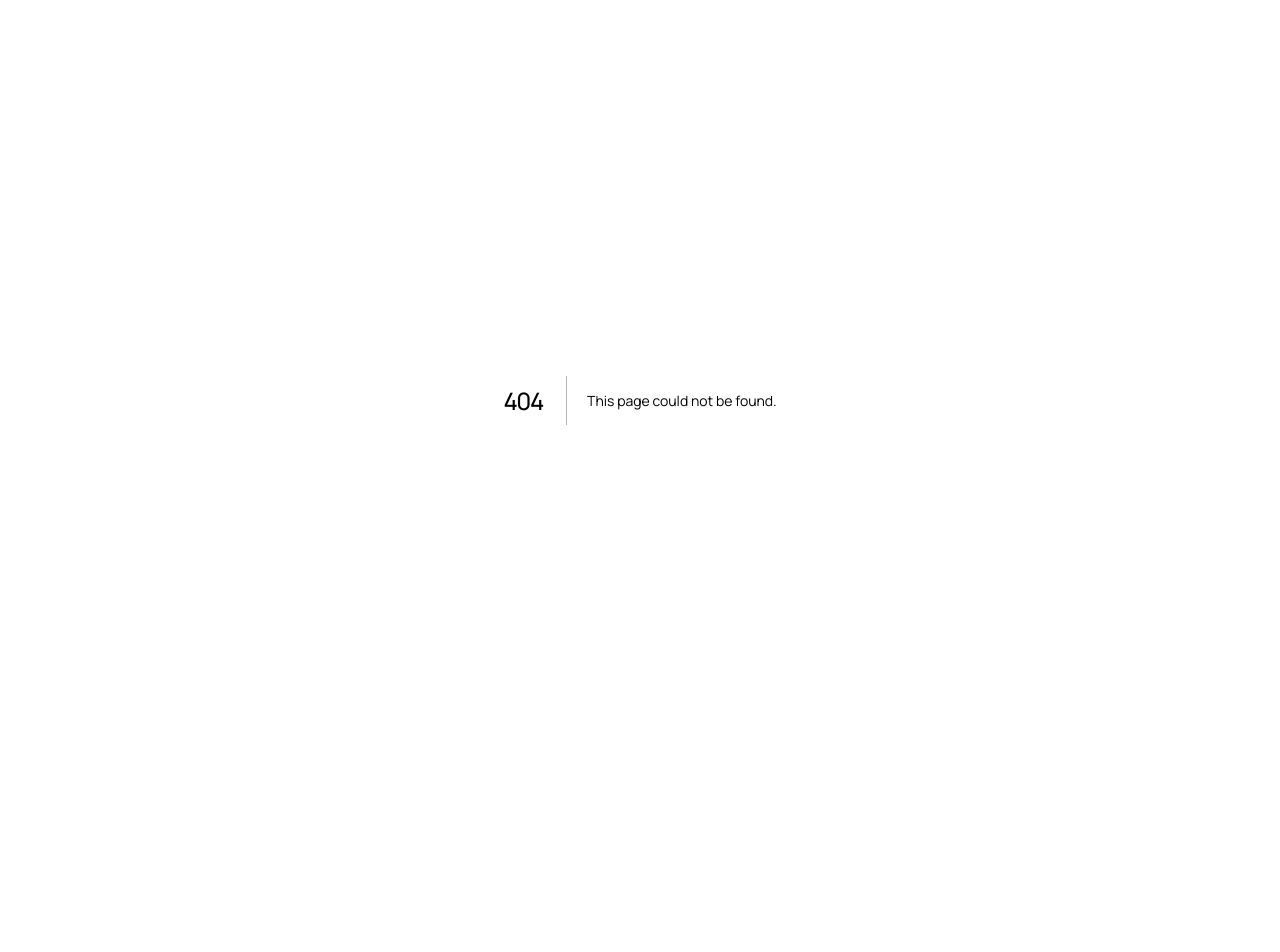
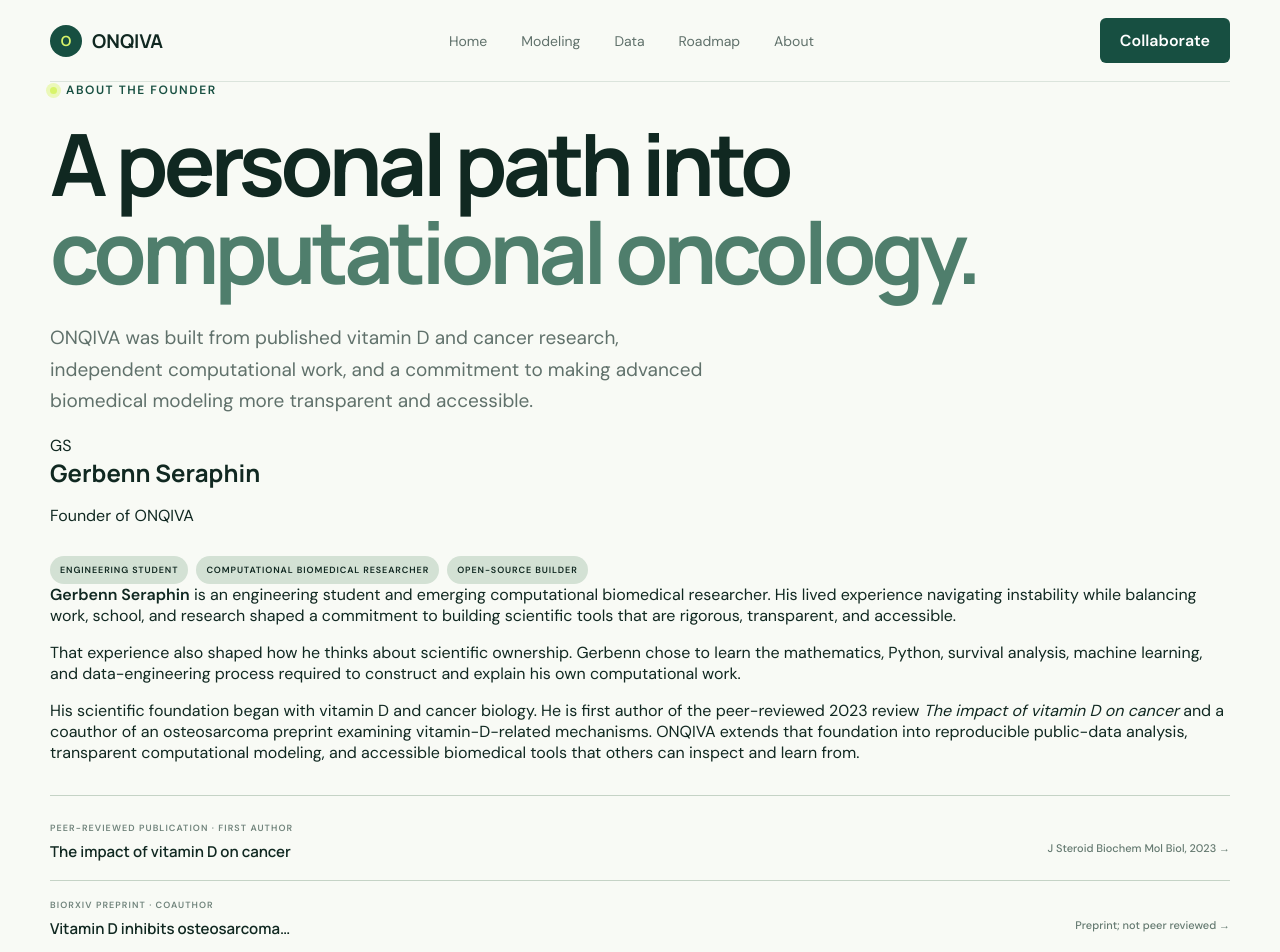
Before and after one commit to gerbenns2006-afk/jubilant-octo-chainsaw, a Next.js app: page /about in a window 1280 px wide. Before the commit this address had no page. Shown: the top 952 px of the page. Before the commit the page ends 800 px from the top, so only its background shows below. Built offline with nearby package versions, Linux system fonts and the light colour scheme.

Commit message:
Add dedicated ONQIVA founder page

```diff
--- /dev/null
+++ b/app/about/page.tsx
@@ -0,0 +1,40 @@
+export default function AboutPage() {
+  return (
+    <main>
+      <nav className="nav shell">
+        <a className="brand" href="/"><span>O</span> ONQIVA</a>
+        <div className="navlinks"><a href="/">Home</a><a href="/modeling">Modeling</a><a href="/#evidence">Data</a><a href="/#next">Roadmap</a><a className="active-link" href="/about">About</a></div>
+        <a className="nav-cta" href="mailto:sciencelecturesyt@gmail.com">Collaborate</a>
+      </nav>
+
+      <section className="page-hero shell">
+        <div className="eyebrow"><i /> ABOUT THE FOUNDER</div>
+        <h1>A personal path into<br /><em>computational oncology.</em></h1>
+        <p className="hero-copy">ONQIVA was built from published vitamin D and cancer research, independent computational work, and a commitment to making advanced biomedical modeling more transparent and accessible.</p>
+      </section>
+
+      <section className="founder-page">
+        <div className="shell founder-story">
+          <aside>
+            <div className="founder-mark">GS</div>
+            <h2>Gerbenn Seraphin</h2>
+            <p>Founder of ONQIVA</p>
+            <div className="bio-facts"><span>ENGINEERING STUDENT</span><span>COMPUTATIONAL BIOMEDICAL RESEARCHER</span><span>OPEN-SOURCE BUILDER</span></div>
+          </aside>
+          <article className="bio-copy">
+            <p><b>Gerbenn Seraphin</b> is an engineering student and emerging computational biomedical researcher. His lived experience navigating instability while balancing work, school, and research shaped a commitment to building scientific tools that are rigorous, transparent, and accessible.</p>
+            <p>That experience also shaped how he thinks about scientific ownership. Gerbenn chose to learn the mathematics, Python, survival analysis, machine learning, and data-engineering process required to construct and explain his own computational work.</p>
+            <p>His scientific foundation began with vitamin D and cancer biology. He is first author of the peer-reviewed 2023 review <i>The impact of vitamin D on cancer</i> and a coauthor of an osteosarcoma preprint examining vitamin-D-related mechanisms. ONQIVA extends that foundation into reproducible public-data analysis, transparent computational modeling, and accessible biomedical tools that others can inspect and learn from.</p>
+            <div className="publication-list">
+              <div><small>PEER-REVIEWED PUBLICATION · FIRST AUTHOR</small><a href="https://pubmed.ncbi.nlm.nih.gov/37054849/" target="_blank" rel="noreferrer">The impact of vitamin D on cancer <span>J Steroid Biochem Mol Biol, 2023 →</span></a></div>
+              <div><small>BIORXIV PREPRINT · COAUTHOR</small><a href="https://pubmed.ncbi.nlm.nih.gov/36711643/" target="_blank" rel="noreferrer">Vitamin D inhibits osteosarcoma… <span>Preprint; not peer reviewed →</span></a></div>
+            </div>
+          </article>
+        </div>
+      </section>
+
+      <section className="founder-vision"><div className="shell work-grid"><div><div className="kicker">WHY ONQIVA</div><h2>Build the work.<br />Understand the work.<br />Make it useful.</h2></div><div><p>ONQIVA is a research-first computational health startup developing explainable oncology modeling, molecular research infrastructure, and accessible biomedical decision systems.</p><a className="primary" href="mailto:sciencelecturesyt@gmail.com?subject=Collaborating%20with%20ONQIVA">Work with ONQIVA →</a></div></div></section>
+      <footer className="shell"><a className="brand" href="/"><span>O</span> ONQIVA</a><p><a href="mailto:sciencelecturesyt@gmail.com">sciencelecturesyt@gmail.com</a></p><p>Research-first computational health startup</p></footer>
+    </main>
+  );
+}
```
